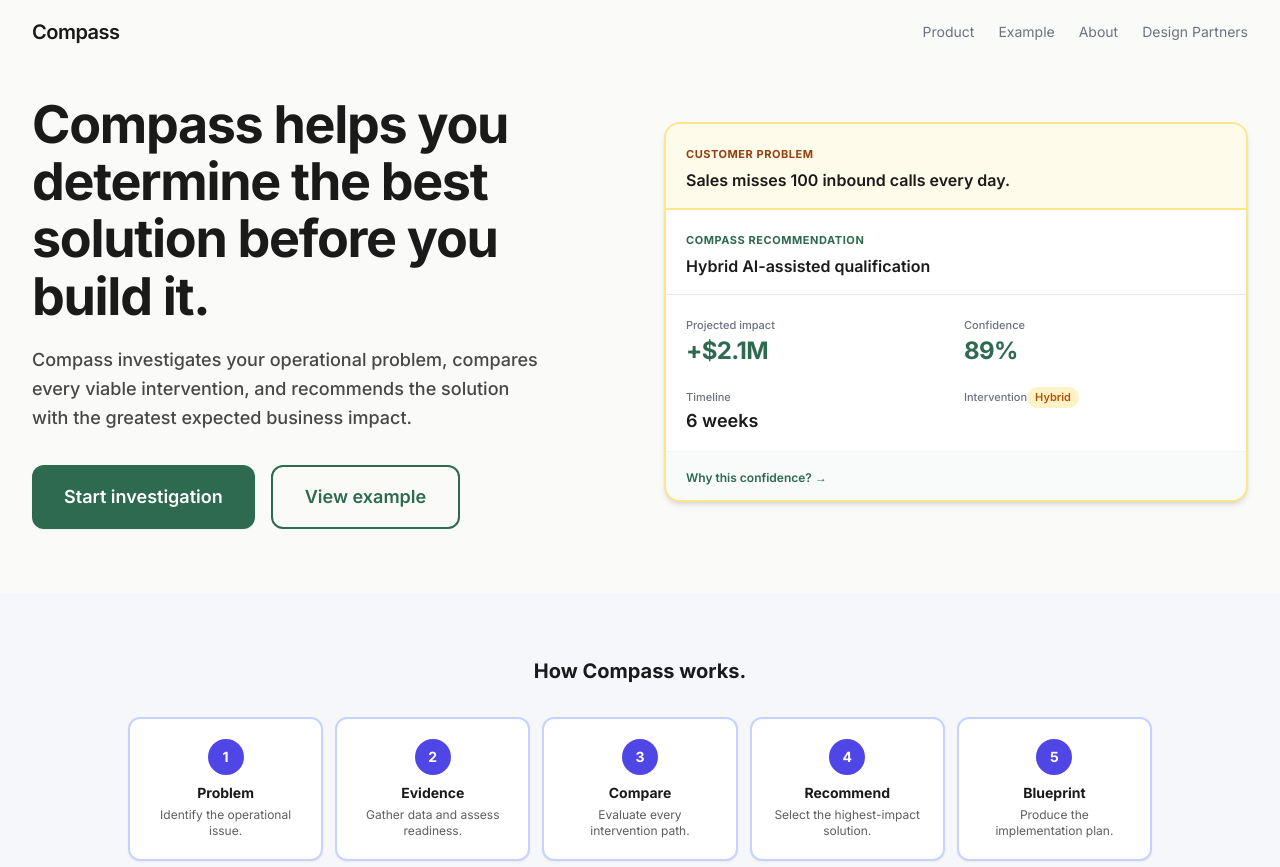
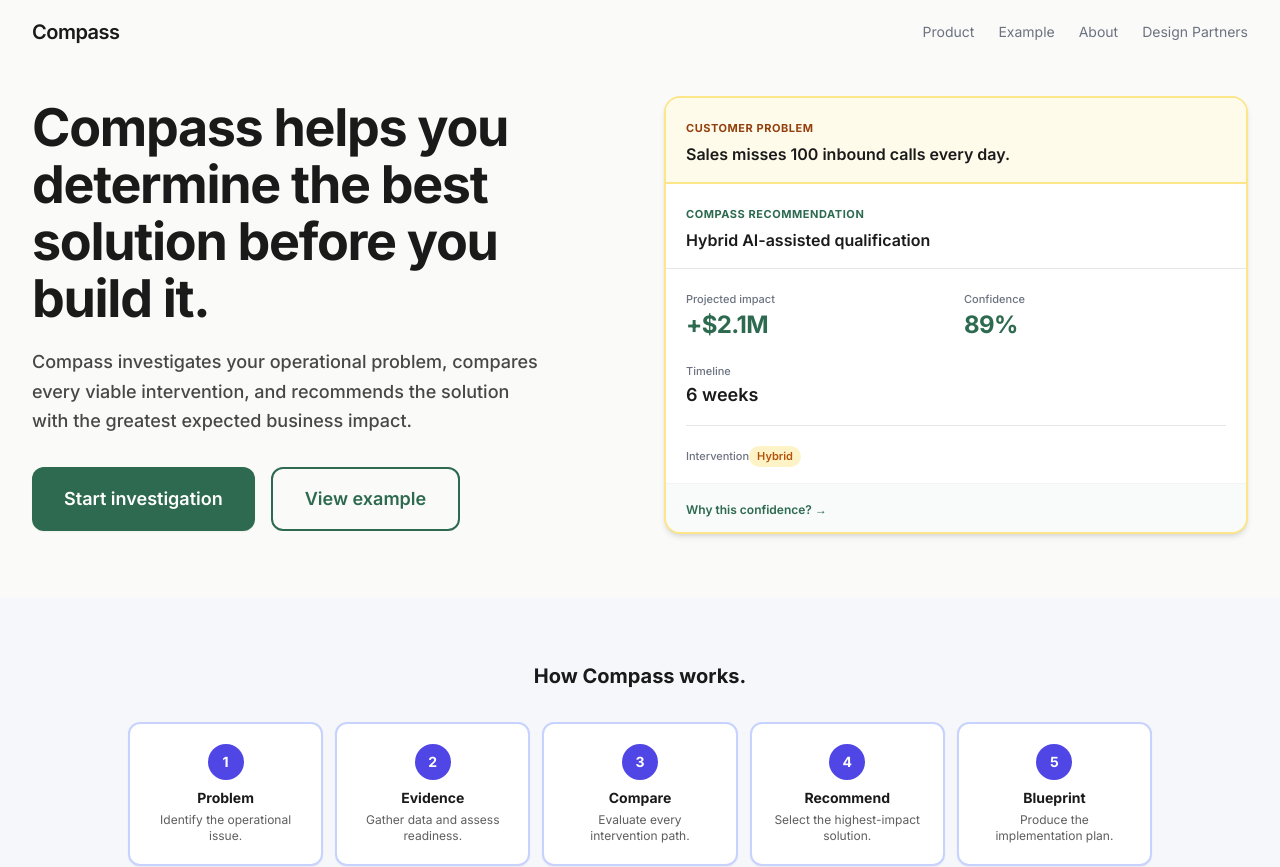
Before and after one commit to smithar106/Compass-Web, a Next.js app: page / in a window 1280 px wide. Shown: the top 867 px of the page. Built offline with nearby package versions, Linux system fonts and the light colour scheme.

Commit message:
Move intervention label below metrics in recommendation panel

```diff
--- a/src/app/page.tsx
+++ b/src/app/page.tsx
@@ -24,7 +24,8 @@ function RecommendationPanel({ data, accent }: { data: any; accent: string }) {
         <span className="text-[11px] font-bold text-forest uppercase tracking-wider">Compass recommendation</span>
         <p className="text-base text-ink font-semibold mt-1">{data.recommendation}</p>
       </div>
-      <div className="px-5 py-4 grid grid-cols-2 gap-4">
+      <div className="px-5 py-4">
+        <div className="grid grid-cols-2 gap-4">
           <div>
             <span className="text-[11px] text-stone font-medium">Projected impact</span>
             <p className="text-2xl font-bold text-forest tracking-tight">{data.impact}</p>
@@ -37,7 +38,8 @@ function RecommendationPanel({ data, accent }: { data: any; accent: string }) {
             <span className="text-[11px] text-stone font-medium">Timeline</span>
             <p className="text-lg font-semibold text-ink">{data.timeline}</p>
           </div>
-        <div>
+        </div>
+        <div className="mt-4 pt-4 border-t border-border">
           <span className="text-[11px] text-stone font-medium">Intervention</span>
           <span className={`inline-block mt-0.5 text-[11px] font-semibold px-2 py-0.5 rounded-full ${c.pill}`}>{data.type}</span>
         </div>
```
Lines whose indentation alone changed are shown as unchanged.
